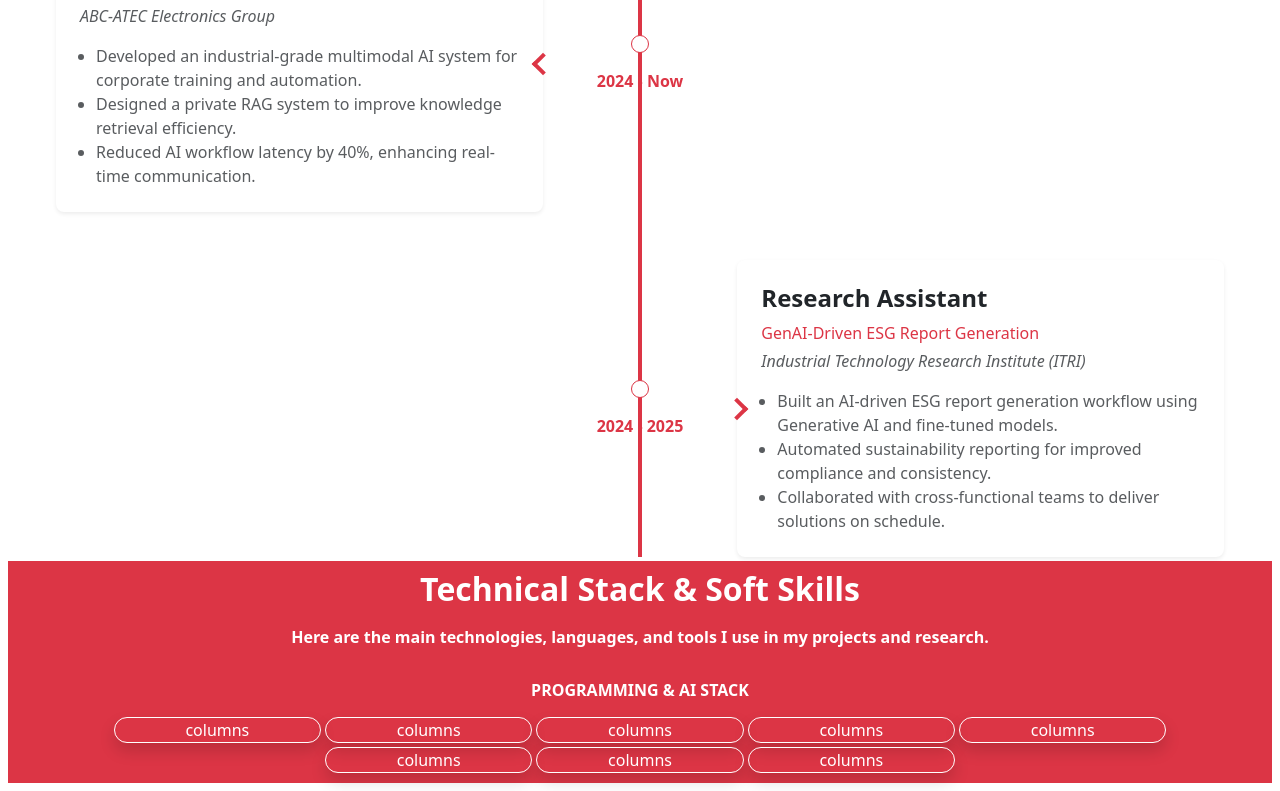
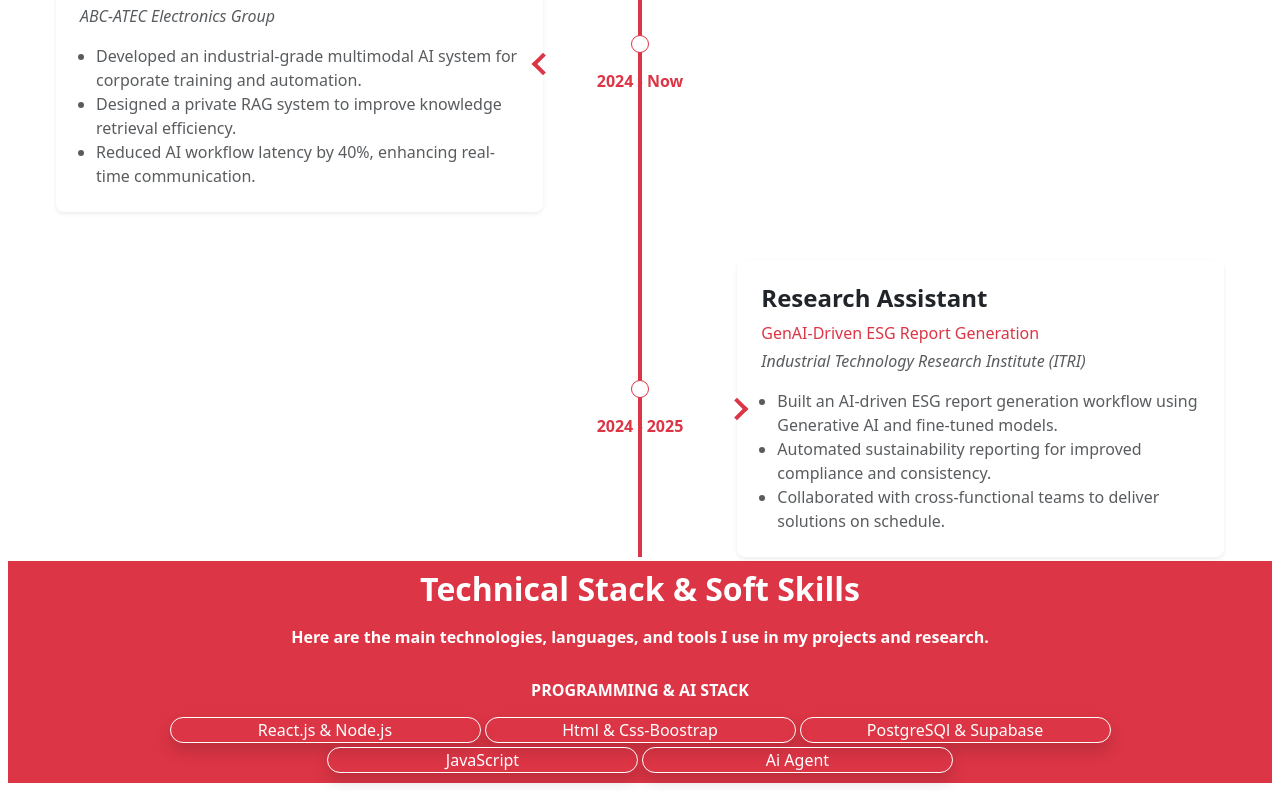
Before and after one commit to johnjerry8749/portflio, a React (Vite) app in the folder frontend/: page / in a window 1280 px wide. Shown: the part 2212-3003 px from the top of the page. Built offline with nearby package versions, Linux system fonts and the light colour scheme.

Commit message:
Update Technical Stack & Soft Skills section with specific technologies and improved layout

```diff
--- a/frontend/src/components/Experince.jsx
+++ b/frontend/src/components/Experince.jsx
@@ -179,15 +179,12 @@ const Experience = () => {
             <h1 className="fs-2 p-2 fw-bolder ">Technical Stack & Soft Skills</h1>
             <p className="fw-bold">Here are the main technologies, languages, and tools I use in my projects and research.</p>
             <h6 className="fw-bold mt-3 ">PROGRAMMING & AI STACK</h6>
-        <div className="row m-auto d-flex border border-danger justify-content-center gap-1 p-2">
-             <div className="col-2 col-sm-2 border border-white rounded-pill shadow"> columns</div>
-             <div className="col-2 col-sm-2 border border-white rounded-pill shadow"> columns</div>
-             <div className="col-2 col-sm-2 border border-white rounded-pill shadow"> columns</div>
-             <div className="col-2 col-sm-2 border border-white rounded-pill shadow"> columns</div>
-             <div className="col-2 col-sm-2 border border-white rounded-pill shadow"> columns</div>
-             <div className="col-2 col-sm-2 border border-white rounded-pill shadow"> columns</div>
-             <div className="col-2 col-sm-2 border border-white rounded-pill shadow"> columns</div>
-             <div className="col-2 col-sm-2 border border-white rounded-pill shadow"> columns</div>
+        <div className="row m-auto d-flex border border-danger justify-content-center gap-1 p-2 ">
+             <div className="col-4 col-sm-3 border border-white rounded-pill shadow"> React.js & Node.js</div>
+             <div className="col-4 col-sm-3 border border-white rounded-pill shadow"> Html & Css-Boostrap</div>
+             <div className="col-4 col-sm-3 border border-white rounded-pill shadow"> PostgreSQl & Supabase</div>
+             <div className="col-3 col-sm-3 border border-white rounded-pill shadow"> JavaScript</div>
+             <div className="col-4 col-sm-3 border border-white rounded-pill shadow"> Ai Agent</div>
 
         </div>
         </div>
```
